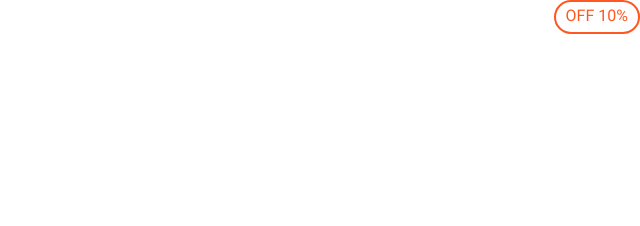
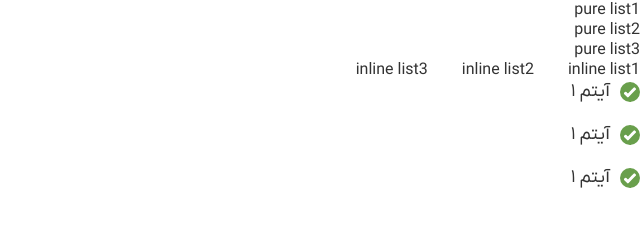
Before and after one commit to Hussain-Rezaei/Html-css, a plain HTML site: page index.htm in a window 1280 px wide. Shown: the whole page, without its empty margins (640-1280 px from the left). Drawn offline with Linux system fonts and the light colour scheme.

Commit message:
add list components

```diff
--- a/css/style.css
+++ b/css/style.css
@@ -5,10 +5,10 @@
     box-sizing: border-box;
     margin: 0;
     padding: 0;
-    list-style: none;
+    /* list-style: none; */
 }
 
-/* root variable */
+/* root variables */
 :root {
     --color-primaray: #ff5722;
     --color-secondary-light: #fff6f2;
@@ -123,3 +123,37 @@ h2{
         font-size: 1.6rem;
     }
 }
+
+.list {
+    /* list-style: none; */
+    font-size: 1.6rem;
+}
+
+.list--inline .list__item {
+    display: inline-block;
+    margin-left: 3rem;
+}
+
+.list--tick .list__item {
+    background: url(/assets/images/tick\ icon.svg) center right no-repeat;
+    padding-right: 3rem;
+    margin-bottom: 1.5rem;
+}
+
+/* second solution */
+/* .list--tick .list__item::before {
+    content: "";
+    width: 20px;
+    height: 20px;
+    background: url(/assets/images/tick\ icon.svg) no-repeat;
+    padding-right: 2rem;
+    margin-left: .5rem;
+} */
+
+@media screen and (min-width:1024px) {
+    .list--tick .list__item{
+        font-size: 1.8rem;
+        margin-bottom: 2rem;
+    }
+
+}
--- a/index.htm
+++ b/index.htm
@@ -9,6 +9,20 @@
 
 </head>
 <body>
-    <span class="badge">10% OFF</span>
+    <ul class="list">
+        <li class="list__item">pure list1</li>
+        <li class="list__item">pure list2</li>
+        <li class="list__item">pure list3</li>
+    </ul>
+    <ul class="list list--inline">
+        <li class="list__item">inline list1</li>
+        <li class="list__item">inline list2</li>
+        <li class="list__item">inline list3</li>
+    </ul>
+    <ul class="list list--tick">
+        <li class="list__item">آیتم ۱</li>
+        <li class="list__item">آیتم ۱</li>
+        <li class="list__item">آیتم ۱</li>
+    </ul>
 </body>
 </html>
```
Also changed, not shown: assets/images/tick icon.svg (added).
